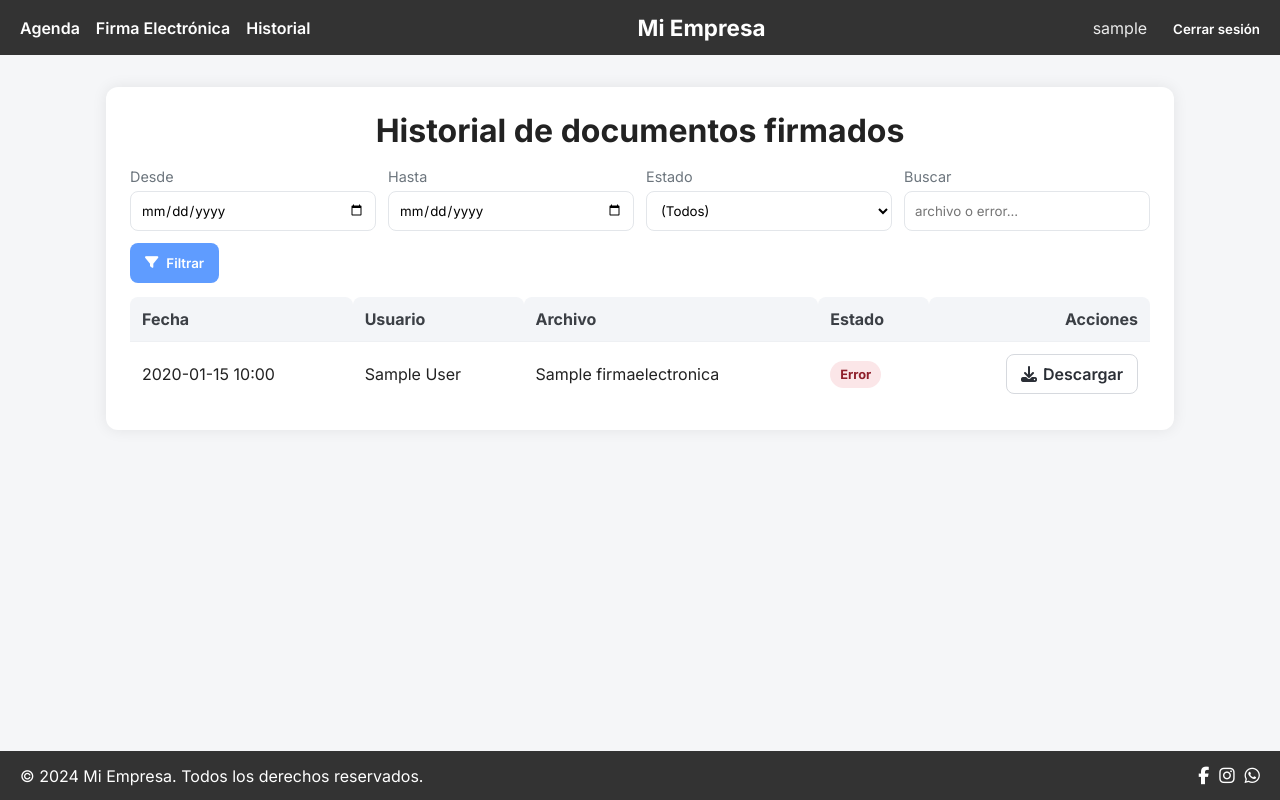
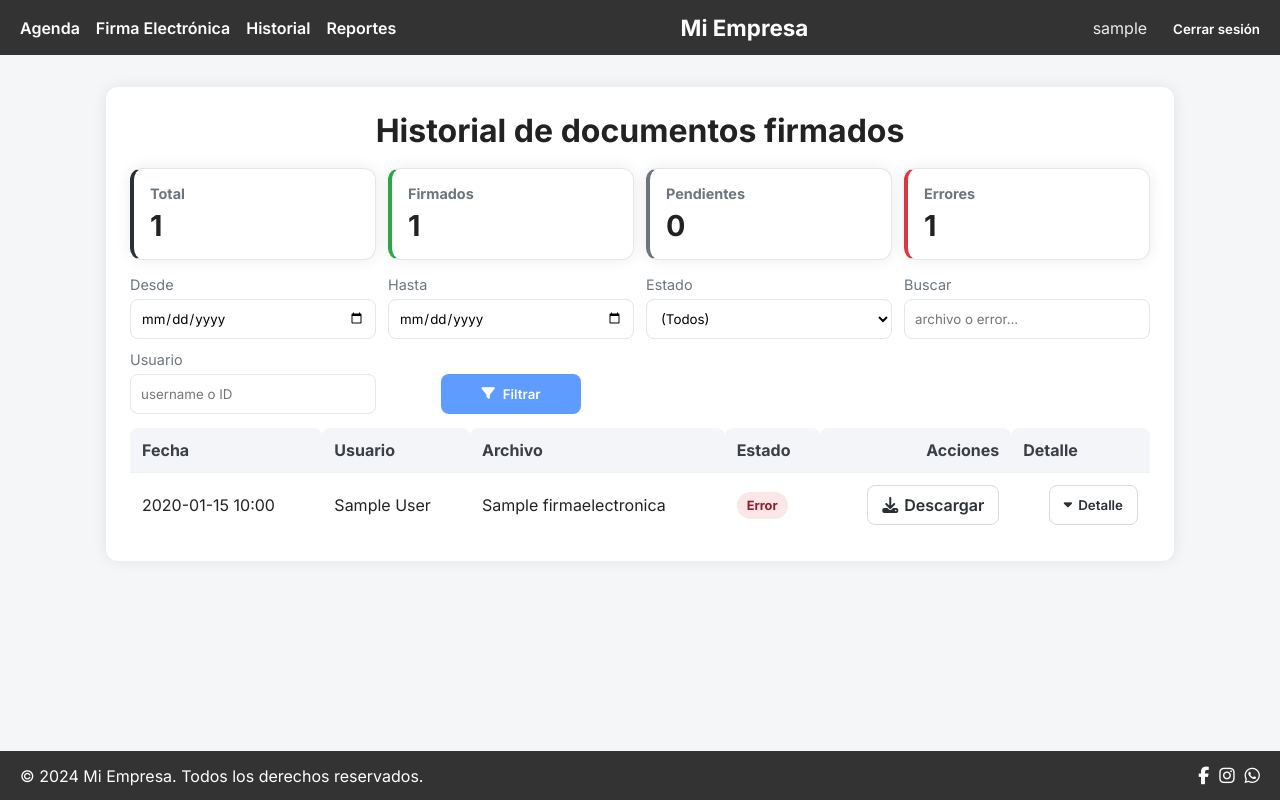
Before and after one commit to jaivalos-dev/PROYECTO-FINAL, a Django app: page /firmaElectronica/historial/ in a window 1280 px wide. Run offline with Django 5.2, Linux system fonts and the light colour scheme; a user stored in the database is signed in; tables that the repository leaves empty hold one stand-in row (values such as "Sample post"); some libraries are stand-ins or nearby versions.

Commit message:
funcionalidad de historial y comienzo de reportes

```diff
--- a/firmaElectronica/templates/firmaElectronica/firma_home.html
+++ b/firmaElectronica/templates/firmaElectronica/firma_home.html
@@ -20,6 +20,7 @@
             <a href="{% url 'firma_home' %}">Firma Electrónica</a>
             {% if request.user.is_authenticated and request.user.perfil and request.user.perfil.permiso_firma %}
                 <a class="nav-link" href="{% url 'historial_firmados' %}">Historial</a>
+                <a href="{% url 'reportes' %}">Reportes</a>
             {% endif %}
         </div>
         <div class="logo">Mi Empresa</div>
--- a/firmaElectronica/templates/firmaElectronica/historial_firmados.html
+++ b/firmaElectronica/templates/firmaElectronica/historial_firmados.html
@@ -78,6 +78,45 @@
     .footer .socials{display:flex;gap:10px}
     .footer a{color:#fff;text-decoration:none;font-size:1.1rem}
     .footer a:hover{opacity:.75}
+    /* === KPIs (tarjetas de resumen) === */
+    .kpis{display:grid;grid-template-columns:repeat(12,1fr);gap:12px;margin-bottom:16px}
+    .kpi-card{grid-column:span 12;background:#fff;border:1px solid #e3e6ea;border-radius:12px;padding:16px;
+      text-decoration:none;color:inherit;box-shadow:var(--shadow);display:block}
+    @media(min-width:720px){.kpi-card{grid-column:span 3}}
+    .kpi-card h3{font-size:.9rem;color:var(--muted);margin-bottom:6px}
+    .kpi-card .num{font-size:1.8rem;font-weight:800}
+    .kpi-total{border-left:4px solid #2b2f36}
+    .kpi-success{border-left:4px solid var(--success)}
+    .kpi-pending{border-left:4px solid var(--secondary)}
+    .kpi-danger{border-left:4px solid var(--danger)}
+    /* Alinear y centrar el botón con el resto de campos */
+    .button-field{
+      display:flex;
+      flex-direction:column;
+      align-self:end;          /* por si el grid hace otra fila */
+      justify-self:center;     /* centrar dentro de su columna */
+      align-items:center;
+    }
+
+    /* El label “fantasma” da la misma altura que los demás labels */
+    .button-field > label{
+      margin-bottom:6px;       /* igual que los otros labels */
+      display:block;
+    }
+
+    .btn-filter{ min-width:140px; height:40px; }
+
+    /* En pantallas pequeñas, que ocupe todo el ancho */
+    @media (max-width: 719px){
+      .button-field{ align-items:stretch; }
+      .btn-filter{ width:100%; }
+    }
+
+    .detalle-row td{
+      background:#fff;
+      border-top:1px solid #e9edf3;
+    }
+
   </style>
 </head>
 <body>
@@ -87,7 +126,10 @@
     <div class="left">
       <a href="{% url 'agenda_home' %}">Agenda</a>
       <a href="{% url 'firma_home' %}">Firma Electrónica</a>
-      <a href="{% url 'historial_firmados' %}">Historial</a>
+      {% if request.user.is_authenticated and request.user.perfil and request.user.perfil.permiso_firma %}
+        <a class="nav-link" href="{% url 'historial_firmados' %}">Historial</a>
+        <a href="{% url 'reportes' %}">Reportes</a>
+      {% endif %}
     </div>
     <div class="logo">Mi Empresa</div>
     <div class="right">
@@ -111,12 +153,41 @@
 
         <h2 class="title">Historial de documentos firmados</h2>
 
+        <!-- KPIs -->
+        <div class="kpis">
+          <a class="kpi-card kpi-total"
+            href="?fecha_ini={{ fecha_ini }}&fecha_fin={{ fecha_fin }}&q={{ q }}">
+            <h3>Total</h3>
+            <div class="num">{{ kpis.total }}</div>
+          </a>
+
+          <a class="kpi-card kpi-success"
+            href="?estado=ok&fecha_ini={{ fecha_ini }}&fecha_fin={{ fecha_fin }}&q={{ q }}">
+            <h3>Firmados</h3>
+            <div class="num">{{ kpis.firmados }}</div>
+          </a>
+
+          <a class="kpi-card kpi-pending"
+            href="?estado=pendiente&fecha_ini={{ fecha_ini }}&fecha_fin={{ fecha_fin }}&q={{ q }}">
+            <h3>Pendientes</h3>
+            <div class="num">{{ kpis.pendientes }}</div>
+          </a>
+
+          <a class="kpi-card kpi-danger"
+            href="?estado=error&fecha_ini={{ fecha_ini }}&fecha_fin={{ fecha_fin }}&q={{ q }}">
+            <h3>Errores</h3>
+            <div class="num">{{ kpis.errores }}</div>
+          </a>
+        </div>
+
         <!-- Mensajes Django (por si se redirige cuando falta el archivo) -->
         {% if messages %}
           {% for m in messages %}
-            <div class="alert {% if m.tags == 'error' %}alert-danger{% elif m.tags == 'success' %}alert-success{% else %}alert-info{% endif %}">
-              {{ m }}
-            </div>
+            {% if 'error' in m.tags or 'info' in m.tags %}
+              <div class="alert {% if 'error' in m.tags %}alert-danger{% else %}alert-info{% endif %}">
+                {{ m }}
+              </div>
+            {% endif %}
           {% endfor %}
         {% endif %}
 
@@ -143,8 +214,15 @@
             <label>Buscar</label>
             <input type="text" name="q" placeholder="archivo o error..." value="{{ q }}">
           </div>
-          <div class="field col-3">
-            <button class="btn btn-primary w-100" type="submit">
+          {% if es_admin %}
+            <div class="field col-3">
+              <label>Usuario</label>
+              <input type="text" name="usuario" placeholder="username o ID" value="{{ usuario_q }}">
+            </div>
+          {% endif %}
+          <div class="field col-3 button-field">
+            <label>&nbsp;</label>  <!-- placeholder para igualar altura -->
+            <button class="btn btn-primary btn-filter" type="submit">
               <i class="fa-solid fa-filter" style="margin-right:8px;"></i>Filtrar
             </button>
           </div>
@@ -160,11 +238,13 @@
                 <th>Archivo</th>
                 <th>Estado</th>
                 <th class="text-end">Acciones</th>
+                <th>Detalle</th>
               </tr>
             </thead>
             <tbody>
               {% for d in page_obj.object_list %}
               {% with af=d.archivo_firmado|default_if_none:"" %}
+              <!-- Fila principal -->
               <tr>
                 <td class="text-nowrap">{{ d.fecha_creacion|date:"Y-m-d H:i" }}</td>
 
@@ -190,7 +270,7 @@
 
                 <td>
                   {% if d.error_msg %}
-                    <span class="badge badge-danger" title="{{ d.error_msg }}">{{ "Error" }}</span>
+                    <span class="badge badge-danger" title="{{ d.error_msg }}">Error</span>
                   {% elif af %}
                     <span class="badge badge-success">Firmado</span>
                   {% else %}
@@ -200,6 +280,7 @@
 
                 <td class="text-end">
                   {% if af %}
+                    {# Ajusta el nombre de la URL si usas namespacing: 'firma:descargar_documento' #}
                     <a href="{% url 'descargar_documento_firmado' d.id %}" class="btn btn-outline">
                       <i class="fa-solid fa-download" style="margin-right:6px;"></i>Descargar
                     </a>
@@ -207,16 +288,36 @@
                     <button class="btn btn-disabled" disabled>No disponible</button>
                   {% endif %}
                 </td>
+
+                <td class="text-end">
+                  <button
+                    class="btn btn-outline"
+                    data-doc="{{ d.id }}"
+                    data-url="{% url 'historial_detalle' d.id %}"  {# si usas namespacing: 'firma:historial_detalle' #}
+                    onclick="toggleDetalle(this)"
+                  >
+                    <i class="fa-solid fa-caret-down" style="margin-right:6px"></i>Detalle
+                  </button>
+                </td>
+
+              </tr>
+
+              <!-- Fila de detalle (colspan = total de columnas) -->
+              <tr id="detalle-{{ d.id }}" class="detalle-row" style="display:none;">
+                <td colspan="6">
+                  <div class="detalle-holder"></div>
+                </td>
               </tr>
               {% endwith %}
               {% empty %}
               <tr>
-                <td colspan="5" style="text-align:center;padding:22px;color:var(--muted);">
+                <td colspan="6" style="text-align:center;padding:22px;color:var(--muted);">
                   No hay registros que coincidan con el filtro.
                 </td>
               </tr>
               {% endfor %}
             </tbody>
+
           </table>
         </div>
 
@@ -254,3 +355,38 @@
   </footer>
 </body>
 </html>
+
+
+<script>
+  async function toggleDetalle(btn){
+  const id = btn.getAttribute('data-doc');
+  const url = btn.getAttribute('data-url');   // URL ya resuelta por Django
+  const row = document.getElementById('detalle-' + id);
+  const holder = row.querySelector('.detalle-holder');
+
+  if(row.style.display === 'none'){
+    if(!holder.dataset.loaded){
+      btn.disabled = true;
+      const original = btn.innerHTML;
+      btn.innerHTML = '<i class="fa-solid fa-spinner fa-spin" style="margin-right:6px"></i>Cargando...';
+      try{
+        const resp = await fetch(url, { headers: { 'X-Requested-With': 'XMLHttpRequest' } });
+        if(!resp.ok) throw new Error('HTTP ' + resp.status);
+        holder.innerHTML = await resp.text();
+        holder.dataset.loaded = '1';
+      }catch(err){
+        holder.innerHTML = '<div style="padding:12px;color:#8a1c1c;background:#fde2e2;border:1px solid #f7c9c9;border-radius:8px">No se pudo cargar el detalle.</div>';
+        console.error('Detalle documento error:', err);
+      }finally{
+        btn.disabled = false;
+        btn.innerHTML = original;
+      }
+    }
+    row.style.display = '';
+    btn.querySelector('i').classList.replace('fa-caret-down','fa-caret-up');
+  }else{
+    row.style.display = 'none';
+    btn.querySelector('i').classList.replace('fa-caret-up','fa-caret-down');
+  }
+}
+</script>
--- a/firmaElectronica/urls.py
+++ b/firmaElectronica/urls.py
@@ -1,13 +1,13 @@
 # firmaElectronica/urls.py
 from django.urls import path
-from .views import firma_home, signbox_urlback, signbox_url_out, sign_status, historial_firmados, descargar_documento_firmado
+from .views import firma_home, signbox_urlback, signbox_url_out, sign_status, historial_firmados, descargar_documento_firmado, reportes_firma, historial_detalle
+# from proyectoFinal.firmaElectronica import views
 
 urlpatterns = [
     path('', firma_home, name='firma_home'),
-    # path('webhooks/signbox/callback/', signbox_urlback, name='signbox_urlback'),
-    # path('webhooks/signbox/result/',   signbox_url_out, name='signbox_url_out'),
     path('sign/status/', sign_status, name='sign_status'),
     path('historial/', historial_firmados, name='historial_firmados'),
-    path('descargar/<int:pk>/', descargar_documento_firmado, name='descargar_documento_firmado'),  # nuevo
-
+    path('descargar/<int:pk>/', descargar_documento_firmado, name='descargar_documento_firmado'),
+    path('reportes/', reportes_firma, name='reportes'),
+    path('historial/detalle/<int:pk>/', historial_detalle, name='historial_detalle'),
 ]
--- a/firmaElectronica/views.py
+++ b/firmaElectronica/views.py
@@ -21,12 +21,19 @@ import random
 import time
 from django.contrib.auth.decorators import login_required
 from django.utils.encoding import smart_str
-from django.db.models import Q
+from django.db.models import Q, Sum, Case, When, Count, IntegerField, Max
 import mimetypes
 from usuarios.decorators import permiso_firma_requerido
 from django.core.paginator import Paginator
 from django.core.files.storage import default_storage
 from django.contrib import messages
+from urllib.parse import quote
+from django.http import Http404, HttpResponse
+from django.shortcuts import get_object_or_404
+from django.apps import apps
+from django.template.loader import render_to_string
+from django.template import TemplateDoesNotExist
+
 
 
 # Sesión global con pooling + retries
@@ -340,56 +347,68 @@ def signbox_url_out(request):
     return JsonResponse({'ok': True})
 
 
-def _get_client_ip(request):
-    xff = request.META.get('HTTP_X_FORWARDED_FOR')
-    return xff.split(',')[0].strip() if xff else request.META.get('REMOTE_ADDR')
-
 @permiso_firma_requerido
 def historial_firmados(request):
-    """
-    Lista de documentos firmados/intentados, basada en FirmaElectronica.
-    Admin/staff: ve todos; usuario normal: solo los suyos.
-    Filtros: fecha_ini, fecha_fin, estado (ok|error|pendiente), q (buscar por nombre/path).
-    """
     es_admin = request.user.is_staff or request.user.is_superuser
 
-    qs = FirmaElectronica.objects.select_related('usuario')
+    base = FirmaElectronica.objects.select_related('usuario')
     if not es_admin:
-        qs = qs.filter(usuario=request.user)
+        base = base.filter(usuario=request.user)
 
-    # Filtros
+    # Filtros generales
     fecha_ini = request.GET.get('fecha_ini')  # YYYY-MM-DD
-    fecha_fin = request.GET.get('fecha_fin')  # YYYY-MM-DD
-    estado = request.GET.get('estado')        # ok|error|pendiente
-    q = request.GET.get('q')                  # búsqueda libre (nombre/path)
+    fecha_fin = request.GET.get('fecha_fin')
+    estado    = request.GET.get('estado')     # ok | error | pendiente | None
+    q         = request.GET.get('q')
+    usuario_q = request.GET.get('usuario')
 
-    if fecha_ini:
-        qs = qs.filter(fecha_creacion__date__gte=fecha_ini)
-    if fecha_fin:
-        qs = qs.filter(fecha_creacion__date__lte=fecha_fin)
-
-    # Derivar estado desde columnas existentes:
-    # - ok: tiene archivo_firmado (no vacío) y sin error
-    # - error: tiene error_msg no vacío
-    # - pendiente: sin archivo_firmado y sin error_msg
-    if estado == 'ok':
-        qs = qs.filter(archivo_firmado__isnull=False).exclude(archivo_firmado='')
-    elif estado == 'error':
-        qs = qs.filter(error_msg__isnull=False).exclude(error_msg='')
-    elif estado == 'pendiente':
-        qs = qs.filter(
-            Q(archivo_firmado__isnull=True) | Q(archivo_firmado=''),
-            Q(error_msg__isnull=True) | Q(error_msg='')
+    base = FirmaElectronica.objects.select_related('usuario')
+    if not es_admin:
+        base = base.filter(usuario=request.user)
+    elif usuario_q:
+        base = base.filter(
+            Q(usuario__username__icontains=usuario_q) |
+            Q(usuario__id__iexact=usuario_q)
         )
 
+    scope = base
+    if fecha_ini:
+        scope = scope.filter(fecha_creacion__date__gte=fecha_ini)
+    if fecha_fin:
+        scope = scope.filter(fecha_creacion__date__lte=fecha_fin)
     if q:
-        qs = qs.filter(
-            Q(nombre_original__icontains=q) |        # <-- agregado
+        scope = scope.filter(
+            Q(nombre_original__icontains=q) |
             Q(archivo_firmado__icontains=q) |
             Q(error_msg__icontains=q)
         )
-    qs = qs.order_by('-fecha_creacion')
-    page_obj = Paginator(qs, 20).get_page(request.GET.get('page'))
+
+    # KPIs (sobre el scope ya filtrado por fechas/búsqueda/rol)
+    q_firmado   = scope.filter(archivo_firmado__isnull=False).exclude(archivo_firmado='')
+    q_error     = scope.filter(error_msg__isnull=False).exclude(error_msg='')
+    q_pendiente = scope.filter(
+        Q(archivo_firmado__isnull=True) | Q(archivo_firmado=''),
+    ).filter(
+        Q(error_msg__isnull=True) | Q(error_msg='')
+    )
+
+    kpis = {
+        'total':      scope.count(),
+        'firmados':   q_firmado.count(),
+        'pendientes': q_pendiente.count(),
+        'errores':    q_error.count(),
+    }
+
+    # Lista (aplica filtro de estado, si viene)
+    qs = scope
+    if estado == 'ok':
+        qs = q_firmado
+    elif estado == 'error':
+        qs = q_error
+    elif estado == 'pendiente':
+        qs = q_pendiente
+
+    page_obj = Paginator(qs.order_by('-fecha_creacion'), 20).get_page(request.GET.get('page'))
 
     return render(request, 'firmaElectronica/historial_firmados.html', {
         'page_obj': page_obj,
@@ -398,6 +417,7 @@ def historial_firmados(request):
         'fecha_fin': fecha_fin or '',
         'estado': estado or '',
         'q': q or '',
+        'kpis': kpis,  # <- NUEVO
     })
 
 def _normalize_media_name(name: str) -> str:
@@ -437,25 +457,21 @@ def descargar_documento_firmado(request, pk):
     if not f:
         raise Http404("Archivo no disponible.")
 
-    fh = None
-    filename = None
-
+    # --- Abrir archivo desde el storage (soporta FieldFile o cadena ruta) ---
     try:
-        # Caso A: FileField (FieldFile)
-        if hasattr(f, 'open') and hasattr(f, 'name'):
+        if hasattr(f, 'open') and hasattr(f, 'name'):  # Caso A: FieldFile
             storage = getattr(f, 'storage', None) or default_storage
-            name = f.name
+            name = f.name  # <-- ¡era f.name, no f.filename!
             if not name or not storage.exists(name):
                 raise FileNotFoundError
             fh = storage.open(name, 'rb')
-            filename = os.path.basename(name)
-        else:
-            # Caso B: cadena ruta relativa/absoluta
+        else:  # Caso B: cadena (ruta relativa/absoluta)
             name = _normalize_media_name(str(f))
             if not name or not default_storage.exists(name):
                 raise FileNotFoundError
             fh = default_storage.open(name, 'rb')
-            filename = os.path.basename(name)
+
+        filename_fs = os.path.basename(name)  # nombre físico en el FS
     except FileNotFoundError:
         messages.error(
             request,
@@ -464,19 +480,150 @@ def descargar_documento_firmado(request, pk):
         )
         return redirect('firma:historial')
 
-    mime_type, _ = mimetypes.guess_type(filename or '')
+    # --- Nombre de descarga: priorizar el nombre_original guardado en BBDD ---
+    desired = getattr(doc, 'nombre_original', None) or filename_fs
+    root, ext = os.path.splitext(desired)
+    if not ext:
+        desired = desired + '.pdf'
+
+    mime_type, _ = mimetypes.guess_type(desired)
     resp = FileResponse(fh, content_type=mime_type or 'application/pdf')
-    resp['Content-Disposition'] = f'attachment; filename="{filename}"'
+    # Content-Disposition compatible con UTF-8 (RFC 5987) + fallback
+    resp['Content-Disposition'] = (
+        f"attachment; filename*=UTF-8''{quote(desired)}; filename=\"{smart_str(desired)}\""
+    )
 
-    # Log de descarga (no bloquea si falla)
+    # Log de descarga (no bloquear si falla)
     try:
         DescargaDocumento.objects.create(
             documento=doc,
             usuario=request.user,
-            ip=(request.META.get('HTTP_X_FORWARDED_FOR', '').split(',')[0].strip() or request.META.get('REMOTE_ADDR')),
+            ip=(request.META.get('HTTP_X_FORWARDED_FOR', '').split(',')[0].strip()
+                or request.META.get('REMOTE_ADDR')),
             user_agent=request.META.get('HTTP_USER_AGENT', '')[:512],
         )
     except Exception:
         pass
 
     return resp
+
+@permiso_firma_requerido
+def reportes_firma(request):
+    es_admin  = request.user.is_staff or request.user.is_superuser
+
+    fecha_ini = request.GET.get('fecha_ini')
+    fecha_fin = request.GET.get('fecha_fin')
+    usuario_q = request.GET.get('usuario')  # username o ID
+
+    scope = FirmaElectronica.objects.select_related('usuario')
+    if not es_admin:
+        scope = scope.filter(usuario=request.user)
+    elif usuario_q:
+        scope = scope.filter(
+            Q(usuario__username__icontains=usuario_q) | Q(usuario__id__iexact=usuario_q)
+        )
+
+    if fecha_ini:
+        scope = scope.filter(fecha_creacion__date__gte=fecha_ini)
+    if fecha_fin:
+        scope = scope.filter(fecha_creacion__date__lte=fecha_fin)
+
+    cond_firmado   = Q(archivo_firmado__isnull=False) & ~Q(archivo_firmado='')
+    cond_error     = Q(error_msg__isnull=False) & ~Q(error_msg='')
+    cond_pendiente = (Q(archivo_firmado__isnull=True) | Q(archivo_firmado='')) & (Q(error_msg__isnull=True) | Q(error_msg=''))
+
+    kpis = {
+        'total':      scope.count(),
+        'firmados':   scope.filter(cond_firmado).count(),
+        'pendientes': scope.filter(cond_pendiente).count(),
+        'errores':    scope.filter(cond_error).count(),
+    }
+
+    agrupado = (
+        scope
+        .values('usuario__id','usuario__username','usuario__first_name','usuario__last_name')
+        .annotate(
+            firmados=Sum(Case(When(cond_firmado, then=1), default=0, output_field=IntegerField())),
+            pendientes=Sum(Case(When(cond_pendiente, then=1), default=0, output_field=IntegerField())),
+            errores=Sum(Case(When(cond_error, then=1), default=0, output_field=IntegerField())),
+            total=Count('id'),
+            ultima_firma=Max('fecha_creacion', filter=cond_firmado),
+        )
+        .order_by('-total','-firmados','usuario__username')
+    )
+
+    page_obj = Paginator(agrupado, 20).get_page(request.GET.get('page'))
+
+    return render(request, 'firmaElectronica/reportes.html', {
+        'page_obj': page_obj,
+        'es_admin': es_admin,
+        'fecha_ini': fecha_ini or '',
+        'fecha_fin': fecha_fin or '',
+        'usuario_q': usuario_q or '',
+        'kpis': kpis,
+    })
+
+def _try_signed_datetime(doc):
+    """Intenta inferir la fecha de 'firmado' a partir del archivo almacenado."""
+    f = getattr(doc, 'archivo_firmado', None)
+    try:
+        if hasattr(f, 'name') and f.name:
+            storage = getattr(f, 'storage', None) or default_storage
+            if storage.exists(f.name):
+                # get_modified_time no está en TODOS los storages, por eso el try/except
+                return storage.get_modified_time(f.name)
+        elif isinstance(f, str) and f:
+            if default_storage.exists(f):
+                return default_storage.get_modified_time(f)
+    except Exception:
+        pass
+    return None
+
+@permiso_firma_requerido
+def historial_detalle(request, pk):
+    doc = get_object_or_404(FirmaElectronica, pk=pk)
+
+    es_admin = request.user.is_staff or request.user.is_superuser
+    if not es_admin and doc.usuario_id != request.user.id:
+        raise Http404("No tiene permiso para ver este detalle.")
+
+    # Obtener el modelo DescargaDocumento de forma segura (por si no está importado/creado)
+    DescargaDocumentoModel = apps.get_model('firmaElectronica', 'DescargaDocumento')
+    if DescargaDocumentoModel:
+        descargas = (DescargaDocumentoModel.objects
+                     .filter(documento=doc)
+                     .select_related('usuario')
+                     .order_by('-fecha_descarga'))
+    else:
+        descargas = []
+
+    # Fecha "firmado" aproximada según el archivo en storage (si existe)
+    firmado_en = _try_signed_datetime(doc) if '_try_signed_datetime' in globals() else None
+
+    ctx = {
+        'doc': doc,
+        'descargas': descargas,
+        'firmado_en': firmado_en,
+        'es_admin': es_admin,
+    }
+
+    # Render seguro a HTML parcial (evita 500 si falta la plantilla)
+    try:
+        html = render_to_string('firmaElectronica/_detalle_documento.html', ctx, request=request)
+        return HttpResponse(html)
+    except TemplateDoesNotExist:
+        return HttpResponse(
+            '<div style="padding:12px;color:#8a1c1c;background:#fde2e2;'
+            'border:1px solid #f7c9c9;border-radius:8px">'
+            'No se encontró la plantilla <code>firmaElectronica/_detalle_documento.html</code>.'
+            '</div>',
+            status=200
+        )
+    except Exception as e:
+        # Evita 500 y muestra mensaje legible
+        return HttpResponse(
+            f'<div style="padding:12px;color:#8a1c1c;background:#fde2e2;'
+            f'border:1px solid #f7c9c9;border-radius:8px">'
+            f'Error al cargar el detalle: {e}</div>',
+            status=200
+        )
```
Also changed, not shown: firmaElectronica/templates/firmaElectronica/_detalle_documento.html (added, +96 -0 lines), firmaElectronica/templates/firmaElectronica/reportes.html (added, +214 -0 lines), 1 other file.
